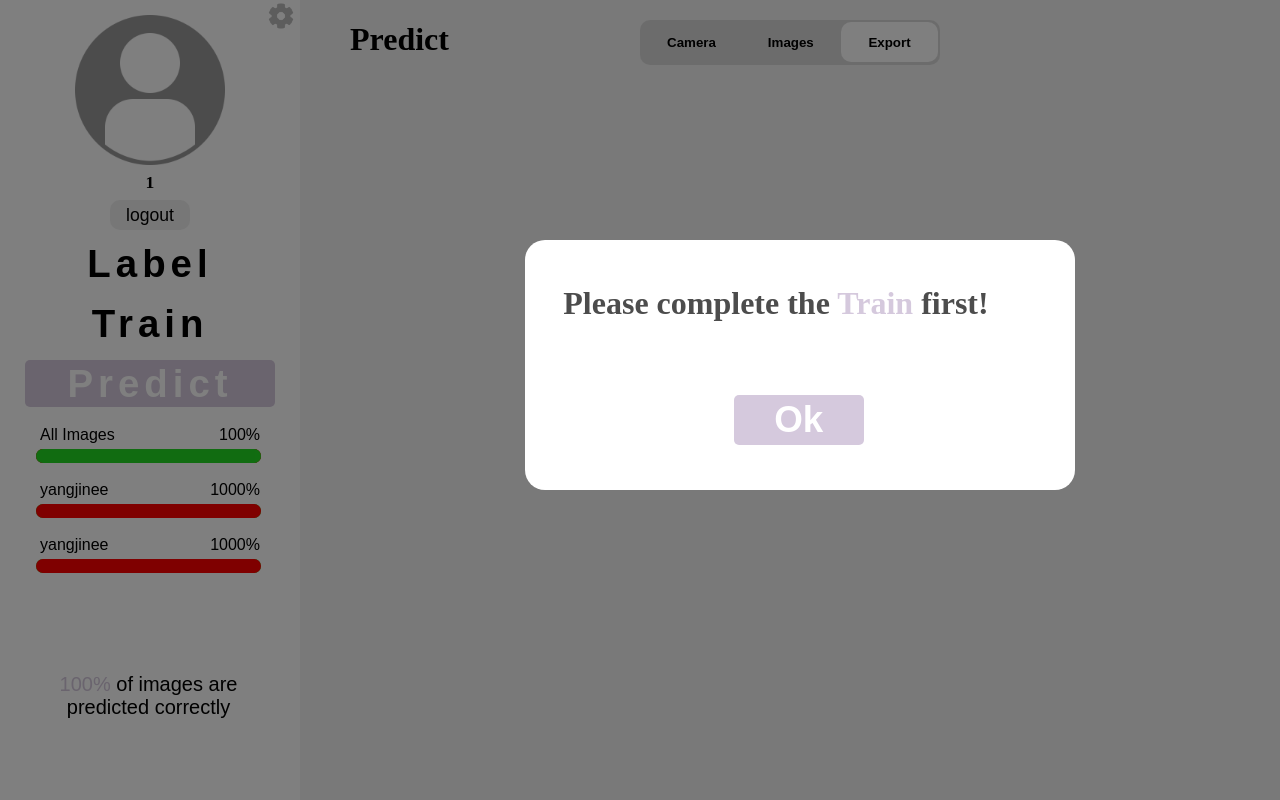
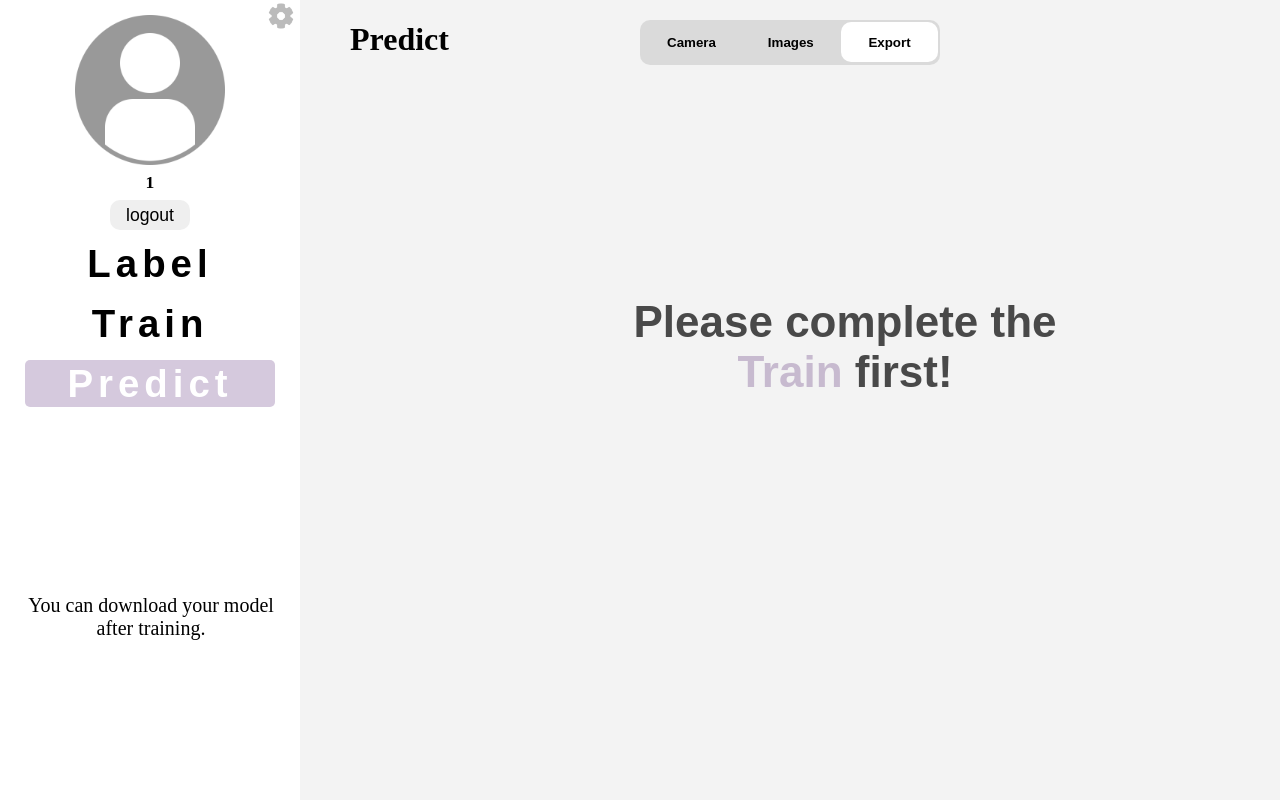
Before and after one commit to yanghuijin1214/web_ai, a Django app: template main/templates/predict_Export.html in a window 1280 px wide. Run offline with Django 3.2, Linux system fonts and the light colour scheme; data comes from the database, SQL or seed files in the repository; tables that the repository leaves empty hold one stand-in row (values such as "Sample post"); the template is opened without the code that fills it: values that come from a table or form of the project are taken from there, most other values are stand-ins (such as "Sample title", 1, 10 or a date in 2020); some libraries are stand-ins or nearby versions.

Commit message:
delete model

```diff
--- a/main/models.py
+++ b/main/models.py
@@ -50,6 +50,6 @@ class Model(models.Model):
         return self.model_name
 
     def delete(self, *args, **kargs):
-        if self.image:
+        if self.model:
             os.remove(os.path.join(settings.MEDIA_ROOT, self.model.path))
-        super(Image, self).delete(*args, **kargs)
+        super(Model, self).delete(*args, **kargs)
--- a/main/static/label.js
+++ b/main/static/label.js
@@ -113,7 +113,9 @@ yes.addEventListener('click', () => {
             async:false,
             dataType:'json',
             error:function(){
-                alert("Ajax post request to the following script failed : /train/");
+                alert("Train Error! ");
+//                alert("Ajax post request to the following script failed : /train/");
+                window.location.href='/label/';
             },
             success:function(){
                 window.location.href='/train/'; //train페이지로 넘어가기
--- a/main/static/predict_Export.css
+++ b/main/static/predict_Export.css
@@ -480,60 +480,47 @@ h1{
 
 .notTrain{
     position: absolute;
-    top: 30%;
-    left: 41%;
-    width: 550px;
-    height: 250px;
-    background-color: white;
-    border-radius: 20px;
+    top: 35%;
+    left: 25%;
+    width: 450px;
+    height: 140px;
+    border-radius: 5px;
+    border: none;
+    background: none;
+}
+
+.notTrain:hover{
+    cursor: pointer;
+    background-color: rgba(0, 0, 0, 0.05);
 }
 
 #notTraintxt{
     position: absolute;
-    top: 18%;
-    left: 7%;
+    top: 12%;
+    left: 0%;
 }
 
 #txt1{
-    font-size: 2em;
+    font-size: 3.3em;
     font-weight: bold;
     text-align: center;
     color: rgba(0, 0, 0, 0.7);
 }
 
 #txt2{
-    font-size: 2em;
+    font-size: 3.3em;
     font-weight: bold;
     text-align: center;
-    color: #d5c9dd;
+    color: #c7bacf;
 }
 
-#ok{
+/*train전 bar txt*/
+.bartxt{
+    width: 250px;
+    height: auto;
     position: absolute;
-    bottom: 18%;
-    left: 38%;
-    border: none;
-    border-radius: 5px;
-    background-color: #d5c9dd;
-    width: 130px;
-    height: 50px;
-    color: white;
-    font-size: 2.3em;
-    font-weight: bold;
+    bottom: 20%;
+    left: 26px;
+    font-size: 1.25em;
+    text-align: center;
 }
-
-#ok:hover{
-    cursor: pointer;
-    background-color: #c5b9cc;
-}
-
-.back{
-    position: fixed;
-    top: 0;
-    left: 0;
-    bottom: 0;
-    right: 0;
-    background: rgba(0,0,0,0.5);
-    z-index: 0;
-    /*visibility: hidden;*/
-}
--- a/main/templates/cam.html
+++ b/main/templates/cam.html
@@ -22,9 +22,9 @@
         <div class="Logout">
             <input type="button" value="logout" onclick="location.href='/logout'">
         </div>
-        <div class="Delete">
+        <!-- <div class="Delete">
             <input type="button" value="Delete model">
-        </div>
+        </div> -->
         <div class="Label">
             <input type="button" value="Label" onclick="location.href='/label'">
         </div>
--- a/main/templates/label.html
+++ b/main/templates/label.html
@@ -26,9 +26,11 @@
         <div class="Logout">
             <input type="button" value="logout" onclick="location.href='/logout'">
         </div>
+        <!-- {%if train == 'yes' %}
         <div class="Delete">
             <input type="button" value="Delete model">
         </div>
+        {%endif%} -->
         <div class="Label">
             <input type="button" value="Label" onclick="location.href='/label'">
         </div>
--- a/main/templates/predict_Export.html
+++ b/main/templates/predict_Export.html
@@ -24,9 +24,12 @@
             <input type="button" value="logout" onclick="location.href='/logout'">
         </div>
         {%if train == 'yes' %}
+        <form action="/delete/model/" method="POST">
             <div class="Delete">
-            <input type="button" value="Delete model">
+                <input type="hidden" name="userid" value="{{userid}}">
+                <input type="button" value="Delete model" onclick="if(window.confirm('Are you sure delete?')){this.form.submit();}">
             </div>
+        </form>
         {%endif%}
         <div class="Label">
             <input type="button" value="Label" onclick="location.href='/label'">
@@ -38,10 +41,7 @@
             <input type="button" value="Predict" onclick="location.href='/predict/export'">
         </div>
 
-        {%if train == 'no' %}
-        <!--여기 문구 넣어주세용-->
-        Train First!
-        {%else%}
+        {%if train == 'yes' and total_len != 0 %}
         <div class="All">
             <button type="button" id="Allb">
                 <div class="Alltxt">
@@ -114,6 +114,10 @@
                 </span>
             </button>
         </div>
+        {%else%}
+        <div class="bartxt">
+            You can download your model after training.
+        </div>
         {%endif%}
     </div>
     <div class="frame">
@@ -148,8 +152,7 @@
         </div>
         {%else%}
         <!--학습 미완료-->
-        <div class="back">
-            <div class="notTrain">
+        <button type="button" class="notTrain" onclick="location.href='/label'">
             <div id="notTraintxt">
                 <span id="txt1">
                     Please complete the
@@ -161,11 +164,7 @@
                     first!
                 </span>
             </div>
-                <button type="button" onclick="location.href='/label'" id="ok">
-                    Ok
         </button>
-            </div>
-        </div>
         {%endif%}
     </div>
 </body>
--- a/web_ai/urls.py
+++ b/web_ai/urls.py
@@ -40,6 +40,7 @@ urlpatterns = [
     path('login/',login),
     path('join/',join),
     path('logout/',logout),
-    path('setting/',setting)
+    path('setting/',setting),
+    path('delete/model/',delete_model)
 
 ]+static(settings.MEDIA_URL, document_root=settings.MEDIA_ROOT)
```
Also changed, not shown: main/static/predict_Camera.css (+47 -0 lines), main/static/predict_Images.css (+47 -0 lines), main/static/train.css (+47 -0 lines), main/templates/predict_Camera.html (+29 -9 lines), main/templates/predict_Images.html (+27 -7 lines), main/templates/train.html (+32 -9 lines), main/views.py (+24 -2 lines). Lines whose indentation alone changed are shown as unchanged.
